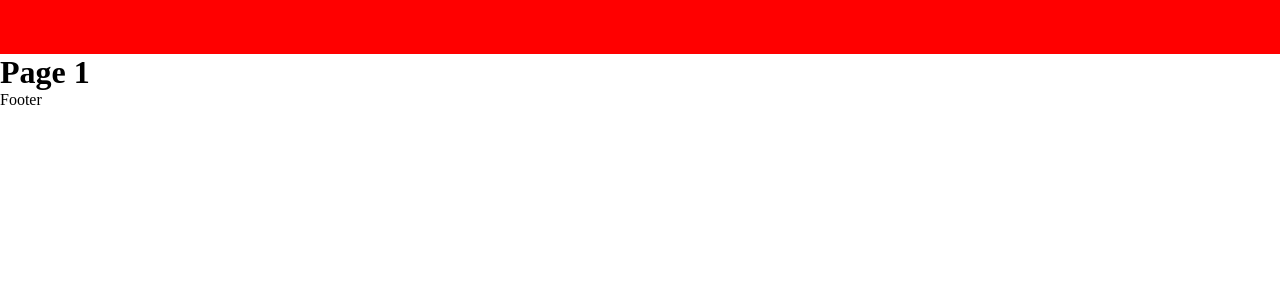
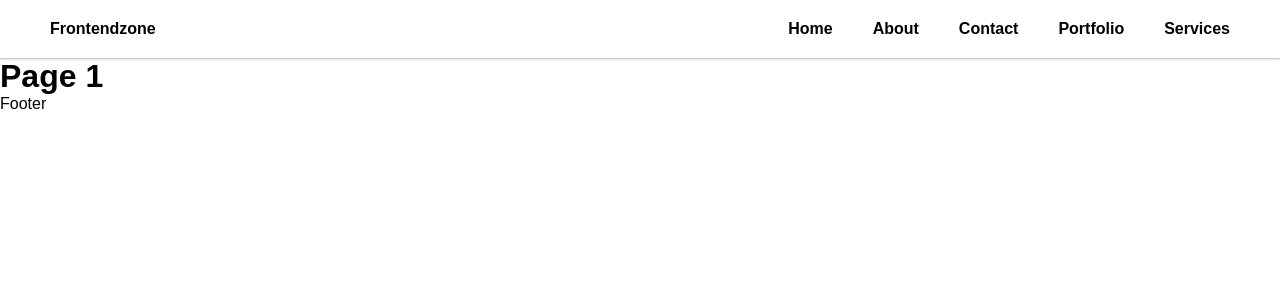
Before and after one commit to ashishyadavcs/next-js-tutorial, a Next.js app: page / in a window 1280 px wide. Shown: the top 300 px of the page. Built offline with nearby package versions, Linux system fonts and the light colour scheme.

Commit message:
header with navbar

```diff
--- a/components/Header.jsx
+++ b/components/Header.jsx
@@ -1,14 +1,122 @@
+import Link from "next/link";
 import React from "react";
 import styled from "styled-components";
 
 const Header = () => {
-  return <StyledHeader>Header</StyledHeader>;
+    const navList = [
+        {
+            link: "/",
+            text: "Home",
+        },
+        {
+            link: "/",
+            text: "About",
+        },
+        {
+            link: "/",
+            text: "Contact",
+        },
+        {
+            link: "/",
+            text: "Portfolio",
+        },
+        {
+            link: "/",
+            text: "Services",
+        },
+    ];
+    return (
+        <StyledHeader>
+            <Link href="/">Frontendzone</Link>
+            <ul className="links">
+                {navList.map((nav, i) => (
+                    <li key={i}>
+                        <Link href={nav.link}>{nav.text}</Link>
+                    </li>
+                ))}
+            </ul>
+            <button
+                onClick={(e) =>
+                    e.currentTarget.parentElement.classList.toggle("active")
+                }
+                className="menu-btn"
+            >
+                <span></span>
+                <span></span>
+                <span></span>
+            </button>
+        </StyledHeader>
+    );
 };
 
 export default Header;
 const StyledHeader = styled.header`
-  color: red;
-  background: red;
-  padding: 18px;
+    display: flex;
+    justify-content: space-between;
+    padding: 20px 50px;
+    box-shadow: 0 1px 2px rgba(0, 0, 0, 0.3);
+    position: sticky;
+    background: #fff;
+    z-index: 2;
+    top: 0;
+    a {
+        font-weight: 600;
+        color: #000;
+    }
+    .links {
+        display: flex;
+        list-style: none;
+        gap: 40px;
+    }
+    .menu-btn {
+        display: none;
+    }
+    @media (max-width: 767px) {
+        padding: 20px 30px;
+        .links {
+            flex-direction: column;
+            gap: 10px;
+            position: absolute;
+            left: -100%;
+            top: 100%;
+            background: #000;
+            width: 250px;
+            min-height: 92vh;
+            transition: all 0.3s;
+            li {
+                position: relative;
+                &::before {
+                    position: absolute;
+                    content: "";
+                    top: 100%;
+                    left: 0;
+                    width: 100%;
+                    height: 2px;
+                    background: linear-gradient(to right, #ddd, transparent);
+                }
+            }
+            a {
+                color: #fff;
+                display: block;
+                padding: 10px 30px;
+            }
+        }
+        .menu-btn {
+            display: inline-block;
+            width: 30px;
+            background: transparent;
+            span {
+                display: block;
+                height: 2px;
+                background: #000;
+                margin-bottom: 5px;
+            }
+        }
 
+        &.active {
+            .links {
+                left: 0;
+            }
+        }
+    }
 `;
--- a/src/styles/globals.css
+++ b/src/styles/globals.css
@@ -1,6 +1,29 @@
 * {
-  margin: 0;
-  padding: 0;
-  box-sizing: border-box;
-  -webkit-tap-highlight-color: transparent;
+    margin: 0;
+    padding: 0;
+    box-sizing: border-box;
+    -webkit-tap-highlight-color: transparent;
 }
+body {
+    font-family: sans-serif;
+}
+body::before {
+    content: "";
+    height: 100%;
+    width: 100%;
+    position: fixed;
+    top: 0;
+    left: 0;
+    background: rgba(0, 0, 0, 0.8);
+    opacity: 0;
+    transition: all 0.3s;
+}
+body:has(header.active)::before {
+    opacity: 1;
+}
+a {
+    text-decoration: none;
+}
+button {
+    border: none;
+}
```
